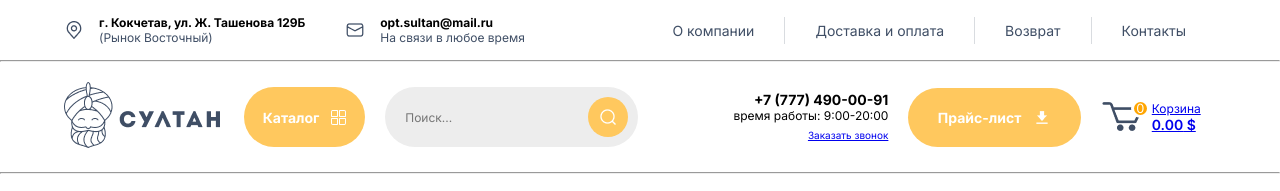
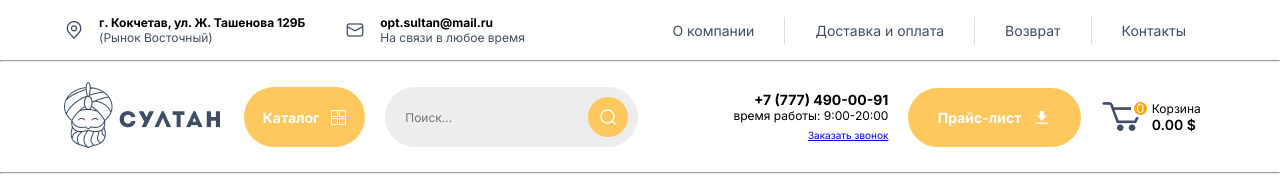
Before and after one commit to Ilhamz10/shop-react, a React (Create React App) app: page / in a window 1280 px wide. Shown: the top 191 px of the page. Built offline with nearby package versions, Linux system fonts and the light colour scheme.

Commit message:
basket text decoration solved

```diff
--- a/src/components/header/bottomHeader/bottomHeader.css
+++ b/src/components/header/bottomHeader/bottomHeader.css
@@ -57,6 +57,11 @@
     align-items: center;
     position: relative;
     width: 10%;
+}
+
+.bottom-header-basket-cont a{
+    text-decoration: none;
+    color: black;
 }
 
 .bottom-header-basket-cont img{
```
